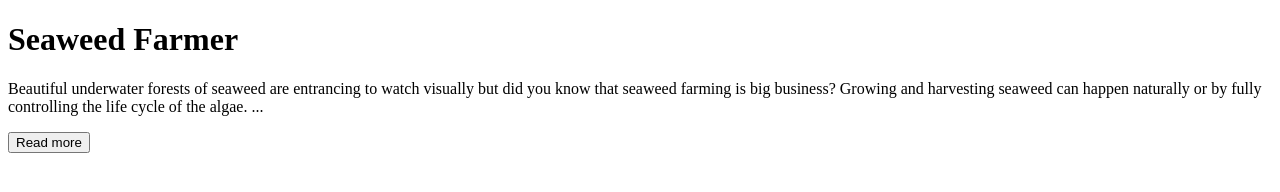
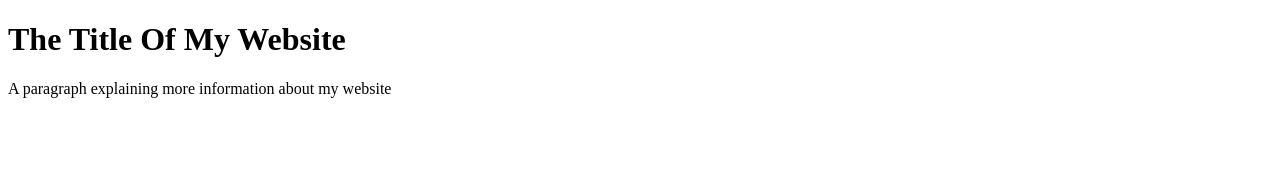
Before and after one commit to eDLstudent/eDLStudent.github.io, a plain HTML site: page index.html in a window 1280 px wide. Drawn offline with Linux system fonts and the light colour scheme.

Commit message:
Update index.html

```diff
--- a/index.html
+++ b/index.html
@@ -7,11 +7,9 @@
     <link href="style.css" rel="stylesheet" type="text/css" />
   </head>
   <body>
-    <h1> Seaweed Farmer </h1>
+    <h1> The Title Of My Website </h1>
 
-      <p> Beautiful underwater forests of seaweed are entrancing to watch visually but did you know that seaweed farming is big business? Growing and harvesting seaweed can happen naturally or by fully controlling the life cycle of the algae. <span id="dots">...</span><span id="more"> Seaweed plants can be a source of food as well as a raw material for agar and carrageenan products. There are many millions of tons of seaweed farmed every year. One of the coolest things about seaweed is that it is a carbon negative crop, meaning that it can help with the fight against climate change. My project explores data about the benefits of seaweed farming.</span></p>
-
-      <button onclick="myFunction()" id="myBtn">Read more</button>
+    <p> A paragraph explaining more information about my website </p>
 
     <script src="script.js"></script>
   </body>
```
